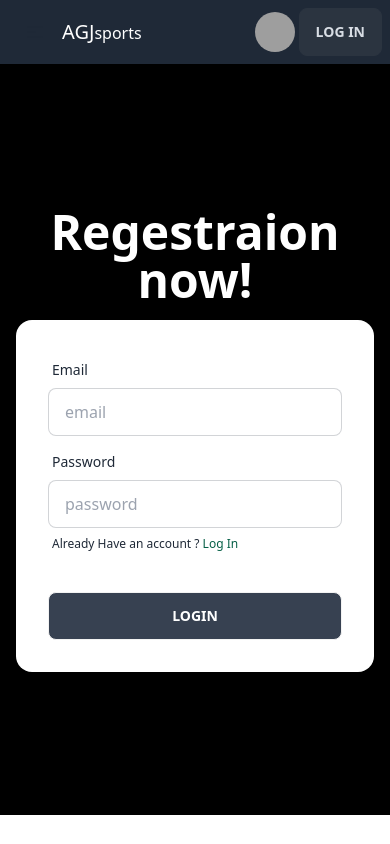
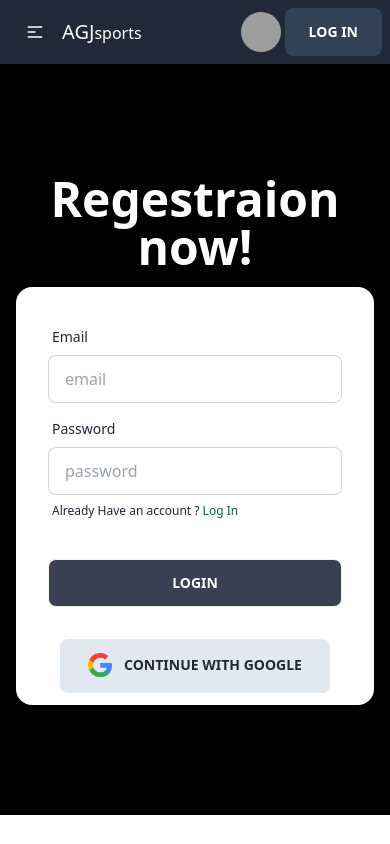
Before and after one commit to juwel36/sports-events, a React (Vite) app: page /regestraion in a window 390 px wide. Built offline with nearby package versions, Linux system fonts and the light colour scheme; no server answers; grey boxes are pictures that could not be loaded.

Commit message:
create privet route and add in see details component also for blogs and contact page

```diff
--- a/src/Authprovider/Authprovider.jsx
+++ b/src/Authprovider/Authprovider.jsx
@@ -1,36 +1,59 @@
-import { createUserWithEmailAndPassword, signInWithEmailAndPassword, signOut } from "firebase/auth";
-import { createContext } from "react";
+import { GoogleAuthProvider, createUserWithEmailAndPassword, onAuthStateChanged, signInWithEmailAndPassword, signInWithPopup, signOut } from "firebase/auth";
+import { createContext, useEffect, useState } from "react";
 import auth from "../firebase/Firebase";
 
 export const AuthContext = createContext(null)
 
 const Authprovider = ({ children }) => {
+  const [user,setuser]=useState(null)
+  const provider = new GoogleAuthProvider();
+  const [loading,setloading]=useState(true)
+
 
   const createuser=(email,password)=>{
-    // setloading(true)
+    setloading(true)
   return createUserWithEmailAndPassword(auth,email,password)
   }
 
   const Loggeduser = (email,password)=>{
-    // setloading(true)
+    setloading(true)
     return signInWithEmailAndPassword(auth,email,password)
   }
 
   const logOut =()=>{
-    // setloading(true)
+    setloading(true)
   return signOut(auth)
 
   }
 
+  useEffect(()=>{
+    const unSubscribe = onAuthStateChanged(auth,currentuser=>{
+
+      console.log("hiiiiiiiiiiii",currentuser);
+    setuser(currentuser)
+    setloading(false)
+
+    })
+    return()=>{
+      unSubscribe();
+    }
+
+    },[])
+
+
+const googleAuth = ()=>{
+  setloading(true)
+return signInWithPopup(auth,provider)
+
+}
 
   const authInfo = {
     createuser,
     Loggeduser,
     logOut,
-    // user ,
-    // googleAuth,
-    // loading,
-    // FacebookAuth
+    user ,
+    googleAuth,
+    loading,
   }
 
   return (
--- /dev/null
+++ b/src/Components/ErrorPage.jsx
@@ -0,0 +1,23 @@
+
+
+const ErrorPage = () => {
+
+  const handleback =()=> {
+
+    window.history.back();
+  }
+
+  return (
+    <div>
+        <div>
+      <h1 className="text-center font-bold text-3xl mt-16">Uppppps !</h1>
+      <p className="text-center  mt-9">Somthing Wrong</p>
+      <div className="flex items-center justify-center mt-9">
+        <button onClick={handleback} >Go Back</button>
+      </div>
+    </div>
+    </div>
+  );
+};
+
+export default ErrorPage;
--- a/src/Components/Navbar.jsx
+++ b/src/Components/Navbar.jsx
@@ -1,48 +1,67 @@
+import React from "react";
 import { Link, NavLink } from "react-router-dom";
-import profile from '../assets/user.png'
+import png from '../assets/user.png'
+import { AuthContext } from "../Authprovider/Authprovider";
+import { useContext } from "react";
 
 const Navbar = () => {
+  const { logOut, user } = useContext(AuthContext);
 
-const catagory =<>
-<li> <NavLink to='/'> Home </NavLink> </li>
-<li> <NavLink to='/blogs'> Blogs </NavLink> </li>
-<li> <NavLink to='/contact'> Contact Us </NavLink> </li>
+  const loggedOut = () => {
+    logOut()
+      .then(() => {
+        console.log("Logged out successfully");
+      })
+      .catch(error => {
+        console.log("Error logging out:", error);
+      });
+  };
 
-
+  const category = (
+    <>
+      <li> <NavLink to='/'>Home</NavLink> </li>
+      <li> <NavLink to='/blogs'>Blogs</NavLink> </li>
+      <li> <NavLink to='/contact'>Contact Us</NavLink> </li>
     </>
-
+  );
 
   return (
     <div>
       <div className="navbar bg-gray-800">
         <div className="navbar-start">
           <div className="dropdown">
-      <label tabIndex={0} className="btn btn-ghost lg:hidden">
-        <svg xmlns="http://www.w3.org/2000/svg" className="h-5 w-5" fill="none" viewBox="0 0 24 24" stroke="currentColor"><path strokeLinecap="round" strokeLinejoin="round" strokeWidth="2" d="M4 6h16M4 12h8m-8 6h16" /></svg>
+            <label tabIndex={0} className="btn text-white btn-ghost lg:hidden">
+              <svg xmlns="http://www.w3.org/2000/svg" className="h-5 w-5" fill="none" viewBox="0 0 24 24" stroke="currentColor">
+                <path strokeLinecap="round" strokeLinejoin="round" strokeWidth="2" d="M4 6h16M4 12h8m-8 6h16" />
+              </svg>
             </label>
-      <ul tabIndex={0} className="text-white menu menu-sm dropdown-content mt-3 z-[1] p-2 shadow bg-base-100 rounded-box w-52">
-       {
-        catagory
-       }
+            <ul tabIndex={0} className="text-white menu menu-sm dropdown-content mt-3 z-[1] p-2 shadow bg-gray-500 rounded-box w-52">
+              {category}
             </ul>
           </div>
-    <p className=" normal-case text-white text-xl">AGJ<span className="text-base">sports</span> </p>
-
+          <p className="normal-case text-white text-xl">AGJ<span className="text-base">sports</span></p>
         </div>
         <div className="navbar-center hidden lg:flex">
           <ul className="menu menu-horizontal text-white px-1">
-    {
-        catagory
-       }
+            {category}
           </ul>
         </div>
         <div className="navbar-end">
+{
+  user ? <p className="text-white"> {user.displayName}</p> : ''
+}
+
           <label tabIndex={0} className="btn btn-ghost btn-circle avatar">
             <div className="w-10 rounded-full">
-          <img src={profile} />
+
+            {user && user.photoURL ? <img src={user.photoURL} alt="User Profile" /> : <img src={png} alt="Default Profile" />}
             </div>
           </label>
-    <Link to='/login'>  <button className="btn btn-neutral"> Log in </button></Link>
+          {user ? (
+            <button className="btn bg-slate-500 text-white border-none" onClick={loggedOut}>Sign Out</button>
+          ) : (
+            <NavLink to='/login' className="btn bg-slate-700 text-white border-none px-6">Log in</NavLink>
+          )}
         </div>
       </div>
     </div>
--- a/src/Pages/LogIn/Login.jsx
+++ b/src/Pages/LogIn/Login.jsx
@@ -5,7 +5,7 @@ import Swal from "sweetalert2";
 import gpng from '../../assets/google.png'
 
 const Login = () => {
-  const {Loggeduser,googleAuth,FacebookAuth }=useContext(AuthContext)
+  const {Loggeduser,googleAuth }=useContext(AuthContext)
   const navigate=useNavigate()
   const [Error, setError] = useState("");
 
@@ -43,7 +43,20 @@ Loggeduser(email,password)
 }
 
 const handlegoogleLogin = ()=>{
-
+  googleAuth()
+  .then(res=> {
+    Swal.fire({
+      position: 'top-end',
+      icon: 'success',
+      title: ' Successfully Log In',
+      showConfirmButton: false,
+      timer: 1500
+    })
+    navigate('/')
+  })
+  .catch(error=>{
+    console.log(error);
+  })
 
 }
 
--- a/src/Pages/Regestraion/Regestraion.jsx
+++ b/src/Pages/Regestraion/Regestraion.jsx
@@ -2,10 +2,11 @@ import { Link, useNavigate } from "react-router-dom";
 import { AuthContext } from "../../Authprovider/Authprovider";
 import { useContext, useState } from "react";
 import Swal from "sweetalert2";
+import gpng from '../../assets/google.png'
 
 
 const Regestraion = () => {
-  const {createuser} =useContext(AuthContext)
+  const {createuser,googleAuth} =useContext(AuthContext)
   const [showerror,setshowerror]=useState(null)
   const navigate=useNavigate()
 
@@ -54,6 +55,23 @@ navigate('/')
     timer: 1500
   })
 })
+}
+
+const handlegoogleLogin = ()=>{
+  googleAuth()
+  .then(res=> {
+    Swal.fire({
+      position: 'top-end',
+      icon: 'success',
+      title: ' Successfully Log In',
+      showConfirmButton: false,
+      timer: 1500
+    })
+    navigate('/')
+  })
+  .catch(error=>{
+    console.log(error);
+  })
 
 }
 
@@ -87,6 +105,16 @@ navigate('/')
           <button className="btn bg-gray-700 text-white">Login</button>
         </div>
       </form>
+      <div>
+      <button onClick={handlegoogleLogin}
+  className="mb-3 flex select-none bg-slate-200 mx-auto items-center gap-3 rounded-lg border-b-2 border-blue-gray-500 py-3.5 px-7 text-center align-middle font-sans text-sm font-bold uppercase text-blue-gray-500 transition-all hover:opacity-75 focus:ring focus:ring-blue-gray-200 active:opacity-[0.85] disabled:pointer-events-none disabled:opacity-50 disabled:shadow-none"
+  type="button"
+  data-ripple-dark="true"
+>
+  <img src={gpng} alt="metamask" className="h-6 w-6" />
+  Continue with Google
+</button>
+      </div>
     </div>
   </div>
 </div>
--- /dev/null
+++ b/src/PrivetRoutes/PrivetRoutes.jsx
@@ -0,0 +1,39 @@
+import { useContext, useEffect } from "react";
+import { AuthContext } from "../Authprovider/Authprovider";
+import { Navigate, useNavigate } from "react-router-dom";
+import Swal from "sweetalert2";
+
+
+const PrivetRoutes = ({children}) => {
+  const {user,loading}=useContext(AuthContext)
+  const navigate = useNavigate();
+
+  useEffect(() => {
+    if (!user) {
+      Swal.fire({
+        position: 'top-end',
+        icon: 'error',
+        title: 'You need to log in to access this page.',
+        showConfirmButton: false,
+        timer: 3000
+      })
+
+
+      navigate("/login");
+    }
+  }, [user, navigate]);
+
+  if(loading){
+    return <div className="flex justify-center items-center">
+      <span className="loading loading-ring loading-lg"></span>
+    </div>
+  }
+
+  if(user){
+    return children
+  }
+
+    return <Navigate to='/login'></Navigate>
+};
+
+export default PrivetRoutes;
--- a/src/Routs/Routes.jsx
+++ b/src/Routs/Routes.jsx
@@ -8,6 +8,8 @@ import Showdetails from "../Pages/Showdetails";
 import Bloges from "../Pages/Bloges/Bloges";
 import Contact from "../Pages/Contact";
 import Regestraion from "../Pages/Regestraion/Regestraion";
+import PrivetRoutes from "../PrivetRoutes/PrivetRoutes";
+import ErrorPage from "../Components/ErrorPage";
 
 
   const router = createBrowserRouter([
@@ -15,6 +17,7 @@ import Regestraion from "../Pages/Regestraion/Regestraion";
 
       path: "/",
       element: <Root></Root>,
+      errorElement: <ErrorPage></ErrorPage>  ,
       children:[
 {
 path: '/',
@@ -31,17 +34,17 @@ loader: ()=> fetch('/Data.json')
 },
 {
   path: '/seedetails/:id',
-  element:<Showdetails></Showdetails> ,
+  element:<PrivetRoutes><Showdetails></Showdetails></PrivetRoutes> ,
   loader : ()=> fetch('../Data.json')
 },
 {
   path: '/blogs',
-  element: <Bloges></Bloges>,
+  element: <PrivetRoutes><Bloges></Bloges></PrivetRoutes> ,
 loader: ()=> fetch('Blog.json')
 },
 {
   path: '/contact',
-  element: <Contact></Contact>
+  element: <PrivetRoutes><Contact></Contact></PrivetRoutes>
 }
 
       ]
```
Lines whose indentation alone changed are shown as unchanged.
